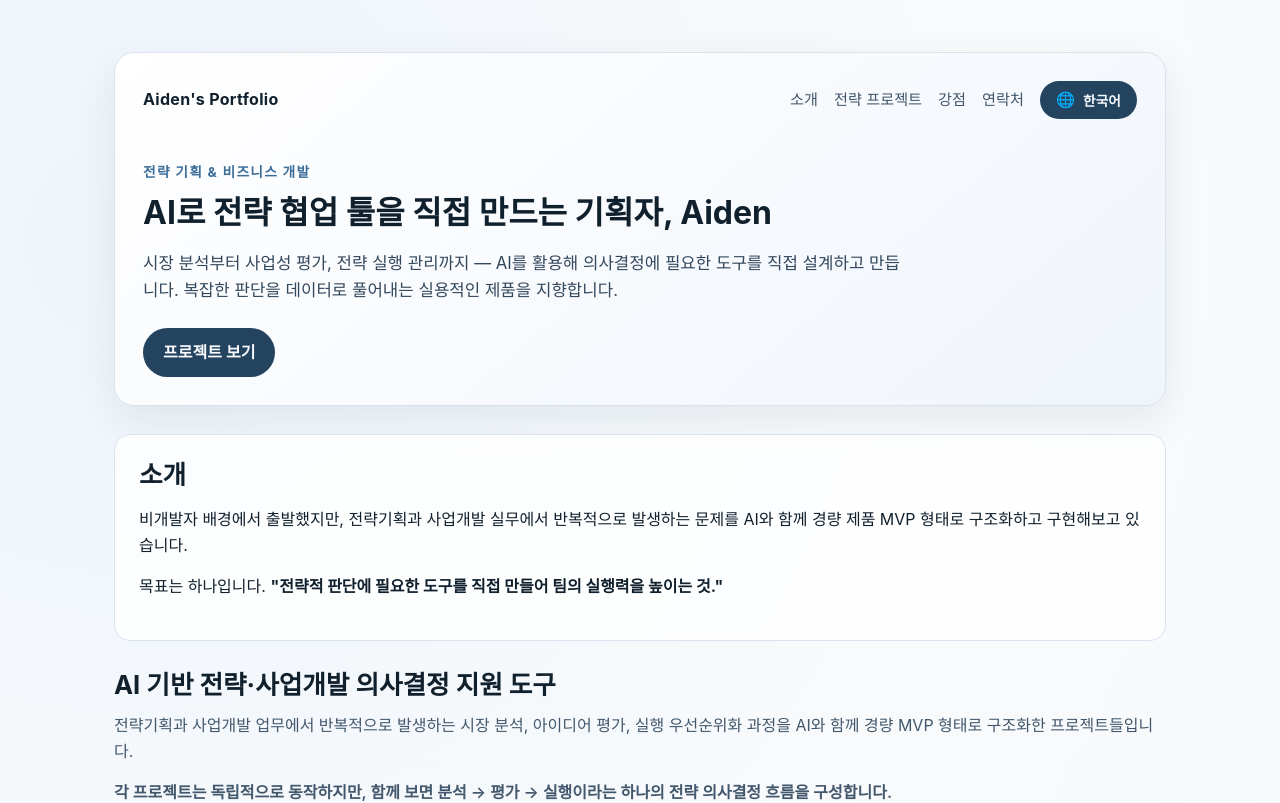
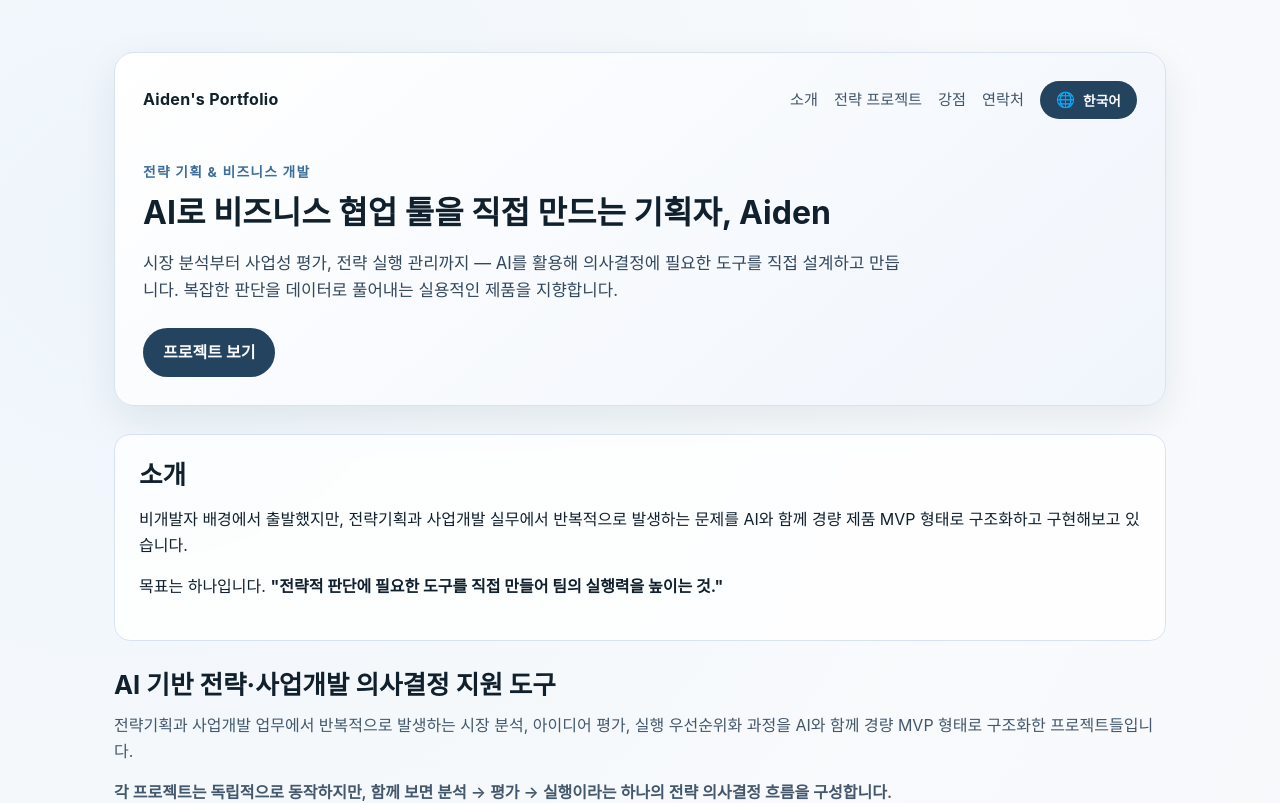
Before and after one commit to aiden2win/portfolio-site, a React (Vite) app: page / in a window 1280 px wide. Shown: the top 803 px of the page. Built offline with nearby package versions, Linux system fonts and the light colour scheme.

Commit message:
copy: update hero headline wording

```diff
--- a/src/i18n.jsx
+++ b/src/i18n.jsx
@@ -12,7 +12,7 @@ const translations = {
     },
     hero: {
       eyebrow: '전략 기획 & 비즈니스 개발',
-      heading: 'AI로 전략 협업 툴을 직접 만드는 기획자, Aiden',
+      heading: 'AI로 비즈니스 협업 툴을 직접 만드는 기획자, Aiden',
       copy: '시장 분석부터 사업성 평가, 전략 실행 관리까지 — AI를 활용해 의사결정에 필요한 도구를 직접 설계하고 만듭니다. 복잡한 판단을 데이터로 풀어내는 실용적인 제품을 지향합니다.',
       cta: '프로젝트 보기',
     },
```
